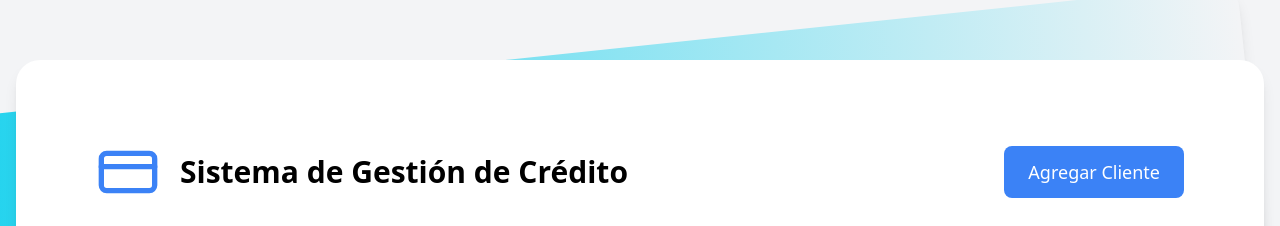
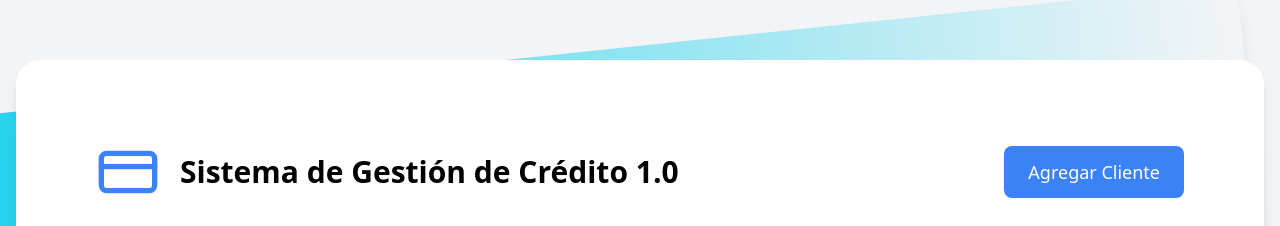
Before and after one commit to Omar60/Credito, a React (Vite) app: page / in a window 1280 px wide. Shown: the top 226 px of the page. Built offline with nearby package versions, Linux system fonts and the light colour scheme.

Commit message:
Update App.tsx

```diff
--- a/src/App.tsx
+++ b/src/App.tsx
@@ -85,7 +85,7 @@ const App: React.FC = () => {
             <div className="flex items-center justify-between mb-6">
               <div className="flex items-center space-x-5">
                 <CreditCard className="h-16 w-16 text-blue-500" />
-                <div className="text-3xl font-bold">Sistema de Gestión de Crédito</div>
+                <div className="text-3xl font-bold">Sistema de Gestión de Crédito 1.0</div>
               </div>
               <button
                 onClick={() => setMostrarFormulario(!mostrarFormulario)}
```
